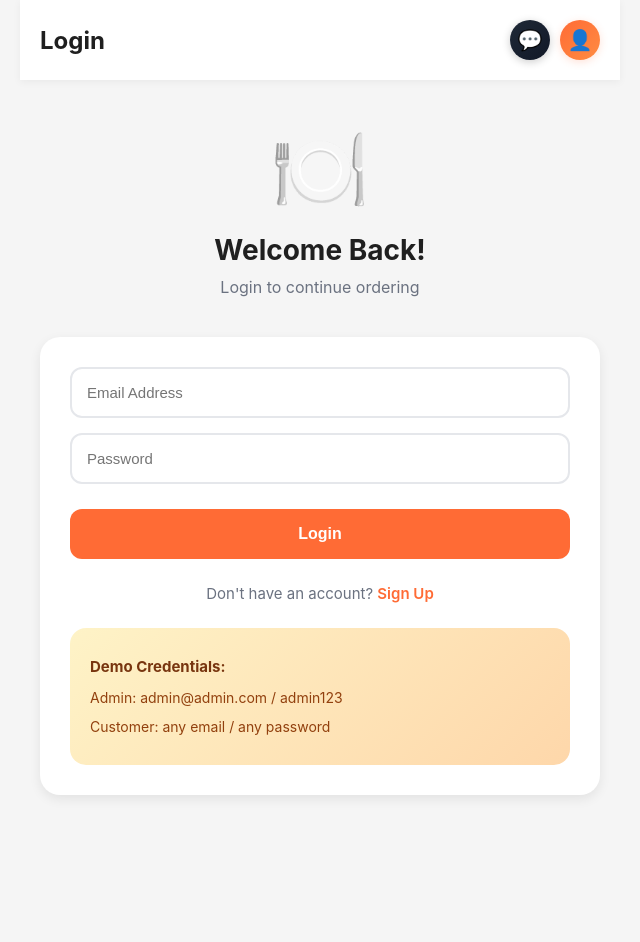
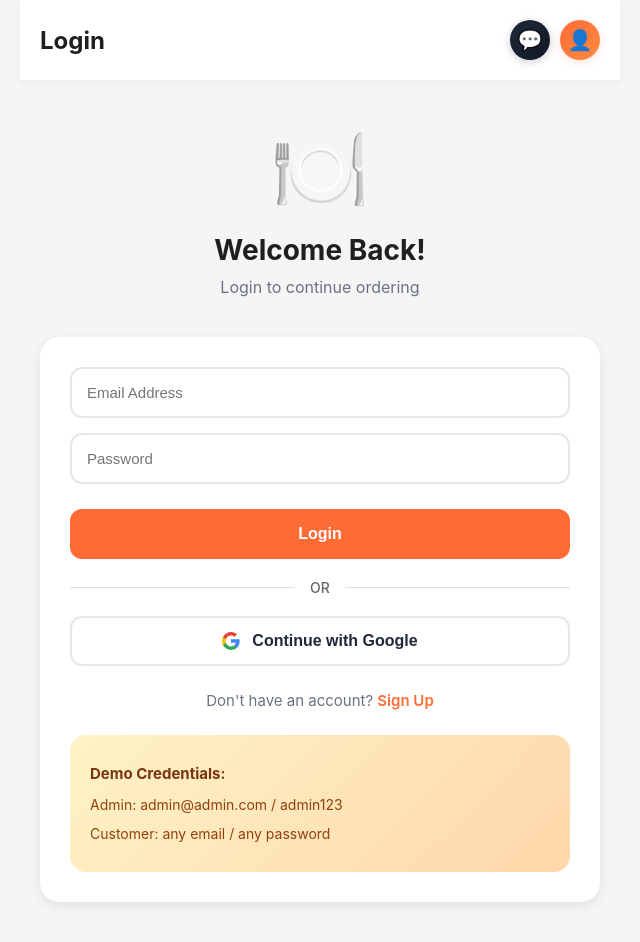
Before and after one commit to guardiansofit360-spec/restaurant, a React (Create React App) app: page /login in a window 1280 px wide. Shown: the whole page, without its empty margins (320-960 px from the left). Before the commit the page ends 835 px from the top, so only its background shows below. Built offline with nearby package versions, Linux system fonts and the light colour scheme; no server answers; the database is empty.

Commit message:
Add Google Sign-In with Firebase Authentication and Firestore integration

```diff
--- a/src/firebase.js
+++ b/src/firebase.js
@@ -1,6 +1,7 @@
 // Firebase initialization file using modular SDK v9+
 import { initializeApp } from 'firebase/app';
 import { getFirestore } from 'firebase/firestore';
+import { getAuth, GoogleAuthProvider } from 'firebase/auth';
 
 // Firebase configuration from environment variables
 const firebaseConfig = {
@@ -18,5 +19,14 @@
 // Initialize Firestore
 const db = getFirestore(app);
 
-export { db };
+// Initialize Firebase Authentication
+const auth = getAuth(app);
+
+// Initialize Google Auth Provider
+const googleProvider = new GoogleAuthProvider();
+googleProvider.setCustomParameters({
+  prompt: 'select_account'
+});
+
+export { db, auth, googleProvider };
 export default app;
--- a/src/pages/Auth.css
+++ b/src/pages/Auth.css
@@ -148,6 +148,61 @@
 .auth-form button[type="submit"]:hover {
   background-color: #FF5722;
   transform: translateY(-2px);
+}
+
+.auth-divider {
+  display: flex;
+  align-items: center;
+  text-align: center;
+  margin: 25px 0;
+  color: #9CA3AF;
+  font-size: 14px;
+}
+
+.auth-divider::before,
+.auth-divider::after {
+  content: '';
+  flex: 1;
+  border-bottom: 1px solid #E5E7EB;
+}
+
+.auth-divider span {
+  padding: 0 15px;
+  font-weight: 500;
+}
+
+.google-signin-btn {
+  width: 100%;
+  padding: 14px;
+  background-color: white;
+  color: #1F2937;
+  border: 2px solid #E5E7EB;
+  border-radius: 12px;
+  font-size: 16px;
+  font-weight: 600;
+  cursor: pointer;
+  transition: all 0.3s ease;
+  display: flex;
+  align-items: center;
+  justify-content: center;
+  gap: 12px;
+  margin-bottom: 15px;
+}
+
+.google-signin-btn:hover:not(:disabled) {
+  background-color: #F9FAFB;
+  border-color: #D1D5DB;
+  transform: translateY(-2px);
+  box-shadow: 0 4px 12px rgba(0, 0, 0, 0.1);
+}
+
+.google-signin-btn:disabled {
+  opacity: 0.6;
+  cursor: not-allowed;
+}
+
+.google-signin-btn svg {
+  flex-shrink: 0;
 }
 
 .auth-link {
--- a/src/pages/Login.js
+++ b/src/pages/Login.js
@@ -1,6 +1,8 @@
 import { useState, useEffect } from 'react';
 import { Link, useNavigate } from 'react-router-dom';
 import './Auth.css';
+import { signInWithPopup } from 'firebase/auth';
+import { auth, googleProvider } from '../firebase';
 import firestoreDataService from '../services/firestoreDataService';
 import userSessionService from '../services/userSessionService';
 import usersData from '../data/usersData.json';
@@ -10,6 +12,7 @@
   const [password, setPassword] = useState('');
   const [error, setError] = useState('');
   const [loading, setLoading] = useState(false);
+  const [googleLoading, setGoogleLoading] = useState(false);
   const navigate = useNavigate();
 
   // Initialize users in Firestore on component mount
@@ -60,7 +63,68 @@
     }
   };
 
+  const handleGoogleSignIn = async () => {
+    setError('');
+    setGoogleLoading(true);
 
+    try {
+      // Sign in with Google popup
+      const result = await signInWithPopup(auth, googleProvider);
+      const googleUser = result.user;
+
+      console.log('Google sign-in successful:', googleUser);
+
+      // Check if user exists in Firestore
+      let user = await firestoreDataService.getUserByGoogleId(googleUser.uid);
+
+      if (!user) {
+        // Create new user in Firestore
+        console.log('Creating new user from Google account');
+        const newUser = {
+          googleId: googleUser.uid,
+          name: googleUser.displayName,
+          email: googleUser.email,
+          phone: googleUser.phoneNumber || '',
+          address: '',
+          role: 'customer',
+          photoURL: googleUser.photoURL || ''
+        };
+        user = await firestoreDataService.createGoogleUser(newUser);
+      }
+
+      // Save session
+      const userData = {
+        id: user.id,
+        name: user.name,
+        email: user.email,
+        role: user.role,
+        phone: user.phone || '',
+        address: user.address || '',
+        photoURL: user.photoURL || ''
+      };
+
+      await userSessionService.saveUserSession(userData);
+      setUser(userData);
+
+      // Navigate based on role
+      if (user.role === 'admin') {
+        navigate('/admin');
+      } else {
+        navigate('/menu');
+      }
+    } catch (error) {
+      console.error('Google sign-in error:', error);
+      if (error.code === 'auth/popup-closed-by-user') {
+        setError('Sign-in cancelled');
+      } else if (error.code === 'auth/popup-blocked') {
+        setError('Popup blocked. Please allow popups for this site.');
+      } else {
+        setError('Google sign-in failed. Please try again.');
+      }
+    } finally {
+      setGoogleLoading(false);
+    }
+  };
 
   return (
     <div className="auth-page">
@@ -105,6 +169,25 @@
             </button>
           </form>
 
+          <div className="auth-divider">
+            <span>OR</span>
+          </div>
+
+          <button
+            className="google-signin-btn"
+            onClick={handleGoogleSignIn}
+            disabled={googleLoading}
+            type="button"
+          >
+            <svg width="18" height="18" viewBox="0 0 18 18" xmlns="http://www.w3.org/2000/svg">
+              <path d="M17.64 9.2c0-.637-.057-1.251-.164-1.84H9v3.481h4.844c-.209 1.125-.843 2.078-1.796 2.717v2.258h2.908c1.702-1.567 2.684-3.874 2.684-6.615z" fill="#4285F4"/>
+              <path d="M9.003 18c2.43 0 4.467-.806 5.956-2.18L12.05 13.56c-.806.54-1.836.86-3.047.86-2.344 0-4.328-1.584-5.036-3.711H.96v2.332C2.44 15.983 5.485 18 9.003 18z" fill="#34A853"/>
+              <path d="M3.964 10.712c-.18-.54-.282-1.117-.282-1.71 0-.593.102-1.17.282-1.71V4.96H.957C.347 6.175 0 7.55 0 9.002c0 1.452.348 2.827.957 4.042l3.007-2.332z" fill="#FBBC05"/>
+              <path d="M9.003 3.58c1.321 0 2.508.454 3.44 1.345l2.582-2.58C13.464.891 11.426 0 9.003 0 5.485 0 2.44 2.017.96 4.958L3.967 7.29c.708-2.127 2.692-3.71 5.036-3.71z" fill="#EA4335"/>
+            </svg>
+            {googleLoading ? 'Signing in...' : 'Continue with Google'}
+          </button>
+
           <p className="auth-link">
             Don't have an account? <Link to="/register">Sign Up</Link>
           </p>
--- a/src/services/firestoreDataService.js
+++ b/src/services/firestoreDataService.js
@@ -63,6 +63,30 @@
       }
     } catch (error) {
       console.error('Error initializing users:', error);
+    }
+  }
+
+  async getUserByGoogleId(googleId) {
+    try {
+      const users = await getDocuments(COLLECTIONS.USERS);
+      return users.find(u => u.googleId === googleId) || null;
+    } catch (error) {
+      console.error('Error getting user by Google ID:', error);
+      return null;
+    }
+  }
+
+  async createGoogleUser(userData) {
+    try {
+      const userId = await addDocument(COLLECTIONS.USERS, {
+        ...userData,
+        role: 'customer',
+        createdAt: new Date().toISOString()
+      });
+      return { id: userId, ...userData };
+    } catch (error) {
+      console.error('Error creating Google user:', error);
+      throw error;
     }
   }
 
```
Also changed, not shown: 2 other files (tests, documents, lock files or other folders).
